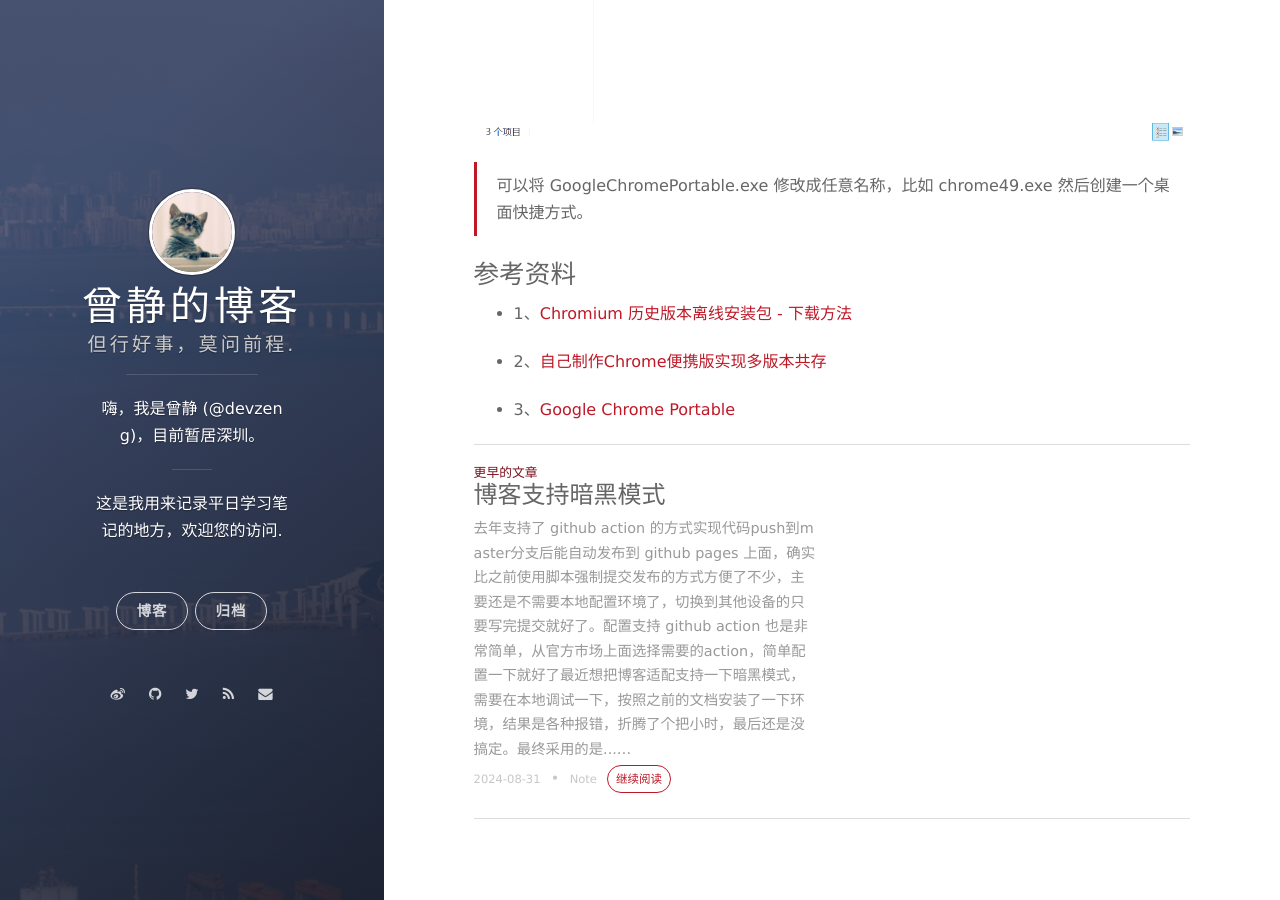
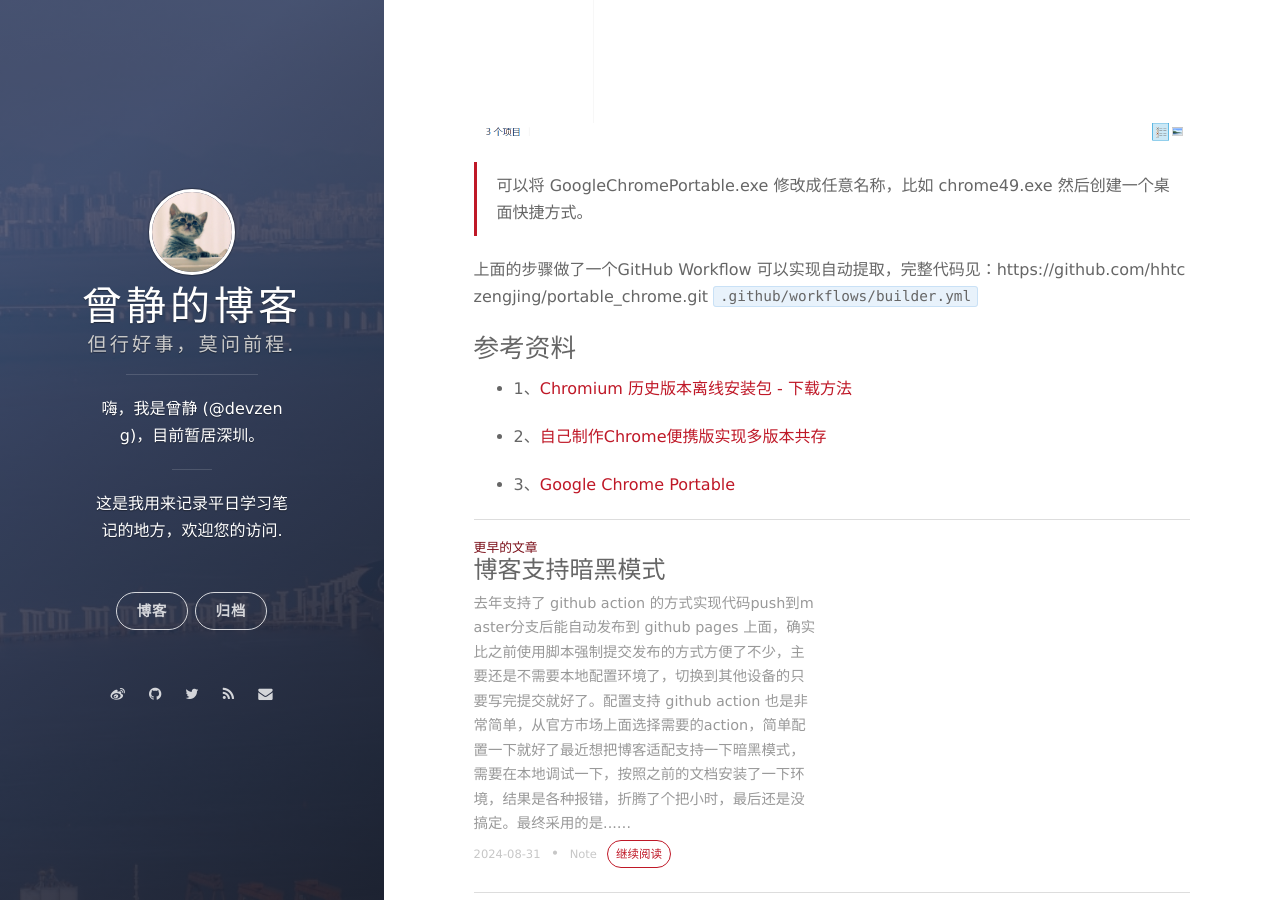
Before and after one commit to hhtczengjing/blog, a Jekyll site: the page built from _posts/2024-09-07-chrome-portable-app.md, in a window 1280 px wide and 900 px high, scrolled down 4326 px. Built offline with Jekyll 4.4.1, drawn with Linux system fonts in a browser that asks for light colours; nearby versions of some CDN libraries.

Commit message:
update post "制作Chrome多版本测试程序"

```diff
--- a/_posts/2024-09-07-chrome-portable-app.md
+++ b/_posts/2024-09-07-chrome-portable-app.md
@@ -62,6 +62,8 @@ tags: Note
 
 > 可以将 GoogleChromePortable.exe 修改成任意名称，比如 chrome49.exe 然后创建一个桌面快捷方式。
 
+上面的步骤做了一个GitHub Workflow 可以实现自动提取，完整代码见：https://github.com/hhtczengjing/portable_chrome.git `.github/workflows/builder.yml`
+
 ### 参考资料
 
 - 1、[Chromium 历史版本离线安装包 - 下载方法](https://github.com/vikyd/note/blob/master/chrome_offline_download.md)
```
